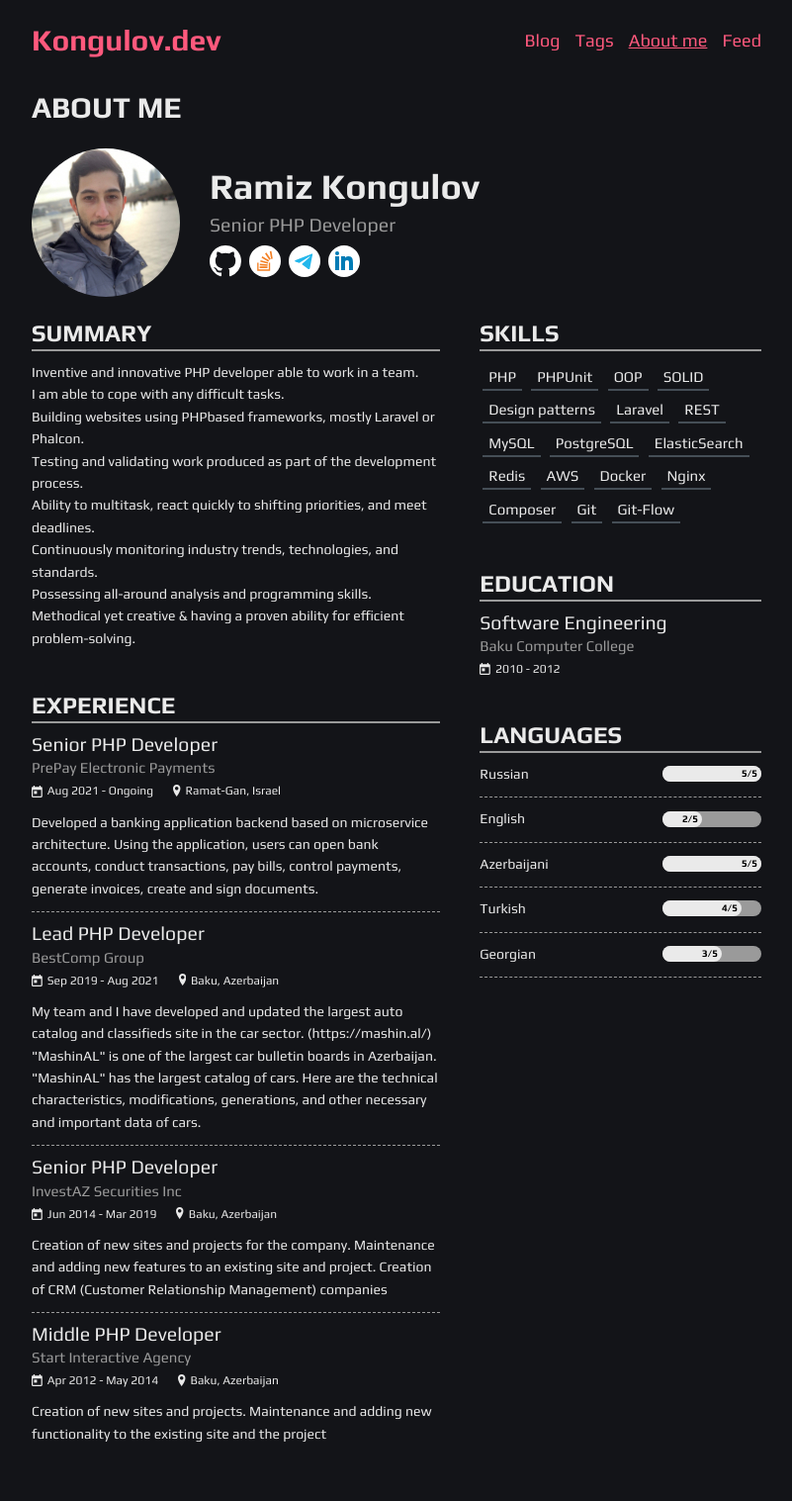
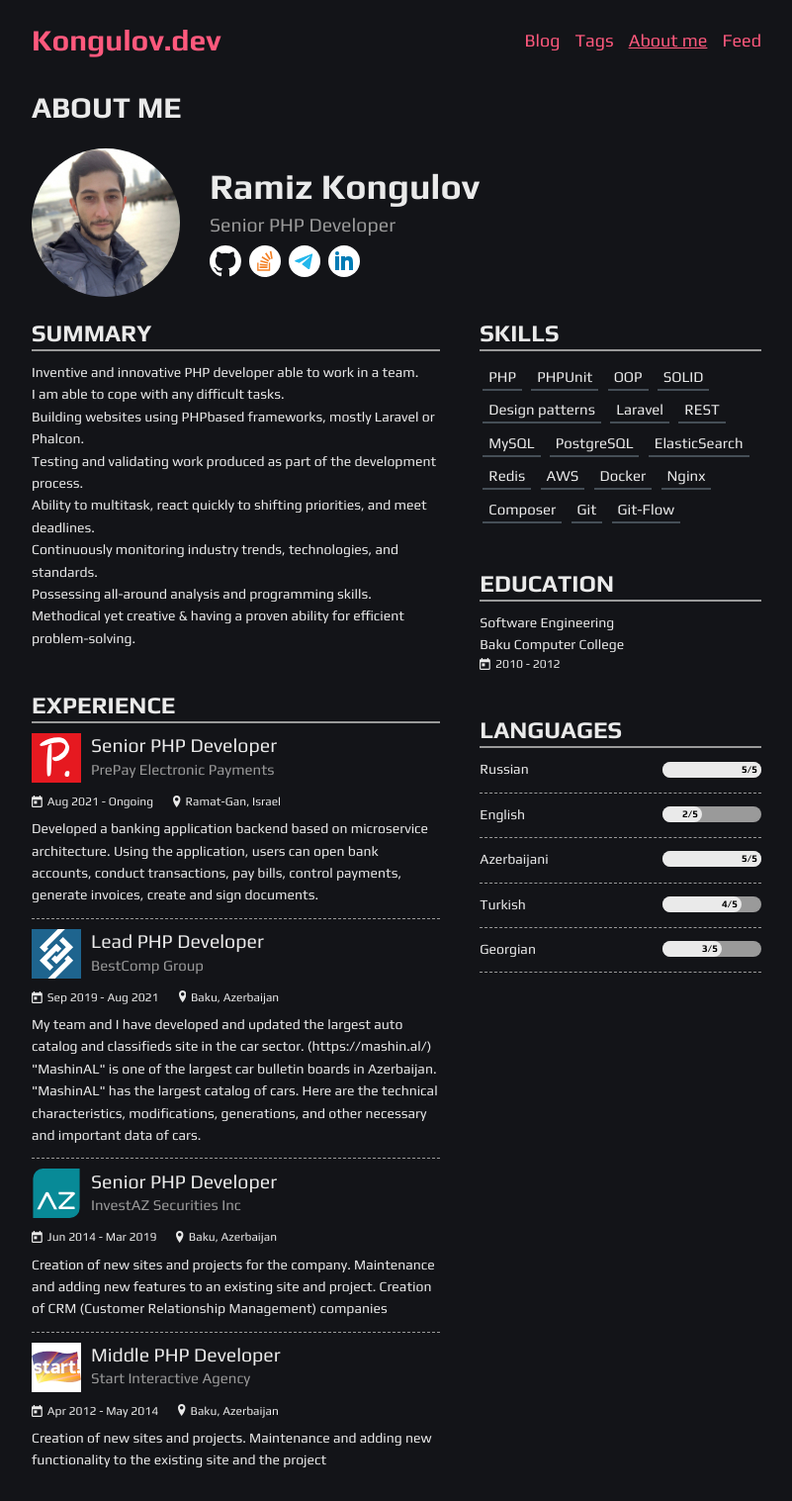
Before and after one commit to kongulov/kongulov.dev, a Jekyll site: the page built from about.html, in a window 1280 px wide. Shown: the whole page at 99% size, without its empty margins (239-1040 px from the left). Built offline with Jekyll 4.4.1, drawn with Linux system fonts in a browser that asks for light colours; before the commit the page ends 1490 px from its top, so only the background shows below that.

Commit message:
about fix

```diff
--- a/_sass/_base.scss
+++ b/_sass/_base.scss
@@ -937,6 +937,20 @@
       padding-bottom: 0;
     }
 
+    .head{
+      display: flex;
+      align-items: center;
+      margin-bottom: 10px;
+
+      svg, img{
+        margin-right: 10px;
+
+        &.bg-white{
+          background-color: #ffffff;
+        }
+      }
+
+      .titles{
         .position{
           font-size: 1.3rem;
           line-height: 1.2;
@@ -945,7 +959,8 @@
         .companyName{
           font-size: 1rem;
           color: #9a9a9a;
-      margin-bottom: 2px;
+        }
+      }
     }
 
     .date_location{
@@ -974,7 +989,7 @@
     }
 
     .description{
-      margin-top: 10px;
+      margin-top: 6px;
       font-size: 14px;
     }
   }
--- a/about.html
+++ b/about.html
@@ -2,6 +2,11 @@
 layout: default
 title: About Ramiz Kongulov
 description: About Ramiz Kongulov
+image:
+    path: /assets/images/me150x150.jpg
+    width: 150
+    height: 150
+    alt: Ramiz Kongulov
 about:
     skills: ['PHP','PHPUnit','OOP','SOLID','Design patterns','Laravel','REST','MySQL','PostgreSQL','ElasticSearch','Redis','AWS','Docker','Nginx','Composer','Git','Git-Flow']
     languages: [
@@ -13,6 +18,13 @@
     ]
     experience: [
         {
+            icon: '
+                <svg xmlns="http://www.w3.org/2000/svg" width="50" height="50" viewBox="0 0 60 60" class="bg-white">
+                    <g transform="translate(0.000000,60.000000) scale(0.100000,-0.100000)">
+                        <path xmlns="http://www.w3.org/2000/svg" d="M0 300 l0 -300 300 0 300 0 0 300 0 300 -300 0 -300 0 0 -300z m391 233 c16 -10 39 -37 51 -61 18 -39 19 -48 8 -85 -29 -98 -183 -170 -198 -93 -2 11 4 16 20 16 32 0 95 40 118 76 63 94 -35 134 -190 78 -97 -35 -134 -20 -68 28 76 54 203 74 259 41z m-149 -250 c-4 -157 -7 -190 -21 -200 -10 -8 -19 -8 -26 -2 -12 12 -13 195 -2 301 8 75 11 79 48 87 3 0 3 -83 1 -186z m216 -175 c-2 -23 -9 -34 -22 -36 -26 -5 -40 12 -32 42 5 19 13 26 32 26 22 0 25 -4 22 -32z" fill="#e61920"/>
+                    </g>
+                </svg>
+            ',
             position: 'Senior PHP Developer',
             companyName: 'PrePay Electronic Payments',
             date: 'Aug 2021 - Ongoing',
@@ -20,6 +32,11 @@
             description: 'Developed a banking application backend based on microservice architecture. Using the application, users can open bank accounts, conduct transactions, pay bills, control payments, generate invoices, create and sign documents.'
         },
         {
+            icon: '
+                <svg xmlns="http://www.w3.org/2000/svg" width="50" height="50" viewBox="0 0 97 97" class="bg-white">
+                    <path xmlns="http://www.w3.org/2000/svg" d="M65.6-0.1L29.9,35.6l2.9,2.9l-7.2,7.2l-10-10L51.3,0H0v97.2h31.6l35.7-35.7l-2.9-2.9l7.2-7.2l10,10L45.9,97.1    h51.3V-0.1H65.6z M35.7,81.5L15.6,61.4l33-33l10,10l-7.2,7.2l-2.9-2.9L29.8,61.4l12.9,12.9L35.7,81.5z M48.6,68.6l-10-10l7.2-7.2    l2.9,2.9l18.6-18.7L54.4,22.7l7.2-7.2l20,20.1L48.6,68.6z" fill="#1E648E"/>
+                </svg>
+            ',
             position: 'Lead PHP Developer',
             companyName: 'BestComp Group',
             date: 'Sep 2019 - Aug 2021',
@@ -27,6 +44,17 @@
             description: 'My team and I have developed and updated the largest auto catalog and classifieds site in the car sector. (https://mashin.al/) "MashinAL" is one of the largest car bulletin boards in Azerbaijan. "MashinAL" has the largest catalog of cars. Here are the technical characteristics, modifications, generations, and other necessary and important data of cars.'
         },
         {
+            icon: '
+                <svg xmlns="http://www.w3.org/2000/svg" width="50" height="50" viewBox="0 0 29.159 30.926">
+                    <path d="M0,30.926H22.961a6.2,6.2,0,0,0,6.2-6.2V0H6.2A6.2,6.2,0,0,0,0,6.2Z" fill="#088A97"/>
+                    <g transform="translate(2.484 14.705)">
+                        <g transform="translate(13.446)">
+                            <path d="M160.4,157.747a1.241,1.241,0,0,1-.762-.243.833.833,0,0,1-.326-.713A1.111,1.111,0,0,1,159.7,156l7.333-7.386h-7.179a.463.463,0,0,1-.449-.477l0-1.078h9.129a1.25,1.25,0,0,1,.755.243.827.827,0,0,1,.334.713,1.117,1.117,0,0,1-.394.794l-7.647,7.385h7.392a.465.465,0,0,1,.45.478v1.077Z" transform="translate(-159.312 -147.057)" fill="#fff"/>
+                        </g>
+                        <path d="M26.72,157.857l4.44-8.48,4.44,8.48h1.875L32.2,147.65a1.436,1.436,0,0,0-.412-.432,1.194,1.194,0,0,0-.625-.161h0a1.2,1.2,0,0,0-.627.161,1.436,1.436,0,0,0-.412.432l-5.275,10.207Z" transform="translate(-24.846 -147.057)" fill="#fff"/>
+                    </g>
+                </svg>
+            ',
             position: 'Senior PHP Developer',
             companyName: 'InvestAZ Securities Inc',
             date: 'Jun 2014 - Mar 2019',
@@ -34,6 +62,7 @@
             description: 'Creation of new sites and projects for the company. Maintenance and adding new features to an existing site and project. Creation of CRM (Customer Relationship Management) companies'
         },
         {
+            icon: '<img src="/assets/images/start.jpg" alt="Start Interactive Agency">',
             position: 'Middle PHP Developer',
             companyName: 'Start Interactive Agency',
             date: 'Apr 2012 - May 2014',
@@ -45,7 +74,7 @@
 <h2 class="mb-0 h1 page_title">ABOUT ME</h2>
 <section id="about">
     <div class="about-header align-center">
-        <img src="{{ site.url }}/assets/images/me150x150.jpg" alt="Ramiz Kongulov">
+        <img src="{{ site.url }}{{ page.image.path }}" alt="{{ page.image.alt }}">
         <div class="about-info">
             <h1 class="name">Ramiz Kongulov</h1>
             <div class="position">Senior PHP Developer</div>
@@ -108,8 +137,13 @@
                         {% for i in (0..expSize) %}
                             {% assign exp = page.about.experience[i] %}
                             <div class="experience">
-                                <div class="position">{{ exp.position }}</div>
-                                <div class="companyName">{{ exp.companyName }}</div>
+                                <div class="head">
+                                    {{ exp.icon }}
+                                    <div class="titles">
+                                        <div class="position">{{ exp.position }}</div>
+                                        <div class="companyName">{{ exp.companyName }}</div>
+                                    </div>
+                                </div>
                                 <div class="date_location">
                                     <div class="date">
                                         <svg viewBox="203.401 170.345 10.8 12" width="10.8" height="12">
```
Also changed, not shown: assets/images/start.jpg (added). Lines whose indentation alone changed are shown as unchanged.
